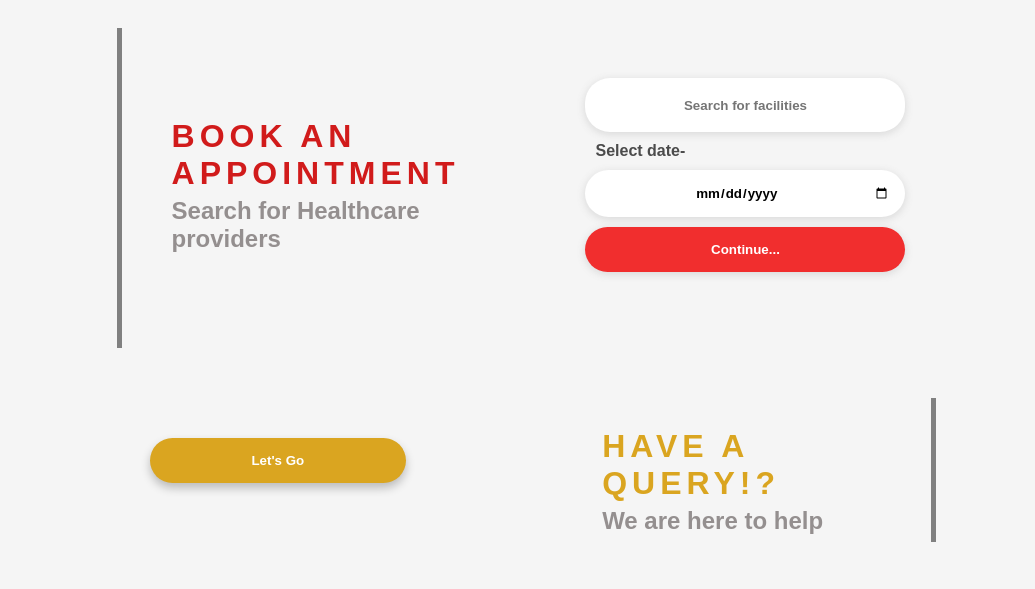
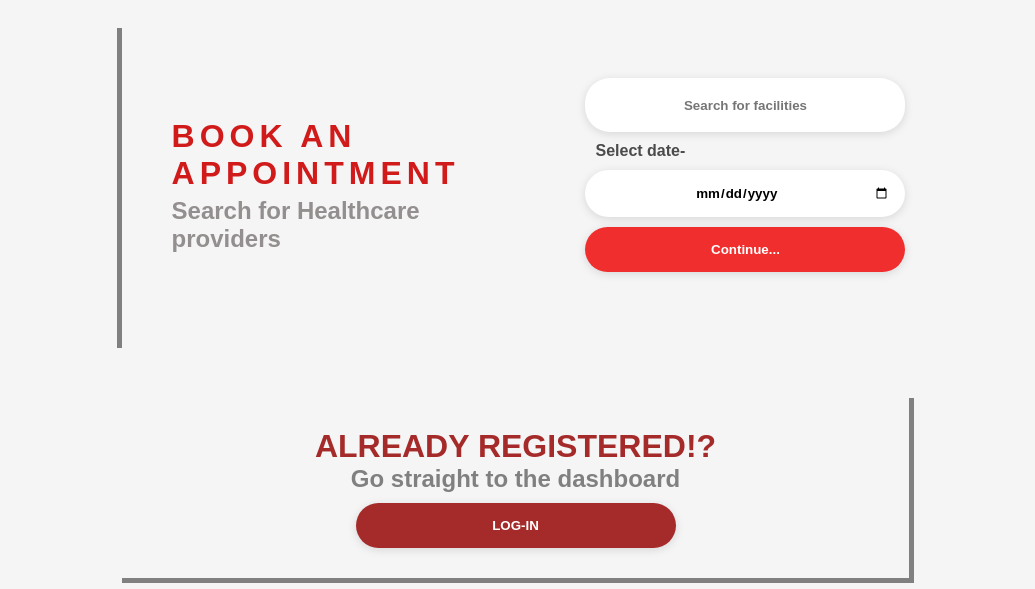
Before and after one commit to Singhhakshat/Vardaan, a plain HTML site: page v2.1(Log Look)/index.html in a window 1280 px wide. Shown: the part 199-788 px from the top of the page, without its empty margins (122-1157 px from the left). Drawn offline with Linux system fonts and the light colour scheme.

Commit message:
Landing Page v2.0

```diff
--- a/v2.1(Log Look)/css/style.css
+++ b/v2.1(Log Look)/css/style.css
@@ -109,6 +109,7 @@ nav h1{
 }
 
   .Box2{
+    margin-top: 50px;
     display: flex;
     flex-direction: row;
     justify-content: space-evenly;
@@ -118,7 +119,7 @@ nav h1{
 
   }
   .left2, .right2{
-    min-height: 18vh   ;
+    min-height: 20vh   ;
     width: 30vw;
     padding-top: 30px;
     padding-left: 50px;
@@ -148,7 +149,30 @@ nav h1{
     letter-spacing: 5px;
   }
 
-
+  .Box3{
+    padding: 30px;
+    border-right: 5px solid gray ;
+    border-bottom: 5px solid gray ;
+    color: brown;
+    text-align: center;
+    margin-left: 90px;
+    margin-right: 90px;
+  }
+  .Box3 input{
+    margin-top: 10px;
+    padding: 15px;
+    width: 25vw;
+    border-radius: 25px;
+    border: none;
+    font-weight: 600;
+    box-shadow: rgba(99, 99, 99, 0.2) 0px 2px 8px 0px;
+    text-align: center;
+    background-color: BROWN;
+    color: white;
+  }
+  .Box3 h2{
+    color: gray;
+  }
   footer{
     margin-top: 50px;
     height: 15vh;
--- a/v2.1(Log Look)/index.html
+++ b/v2.1(Log Look)/index.html
@@ -28,6 +28,11 @@
             </form>
         </div>
     </div>
+    <div class="Box3">
+        <H1>ALREADY REGISTERED!?</H1>
+        <h2>Go straight to the dashboard</h2>
+        <input type="button" value="LOG-IN">
+    </div>
     <div class="Box2">
         <div class="left2">
             <input type="button" value="Let's Go">
```
